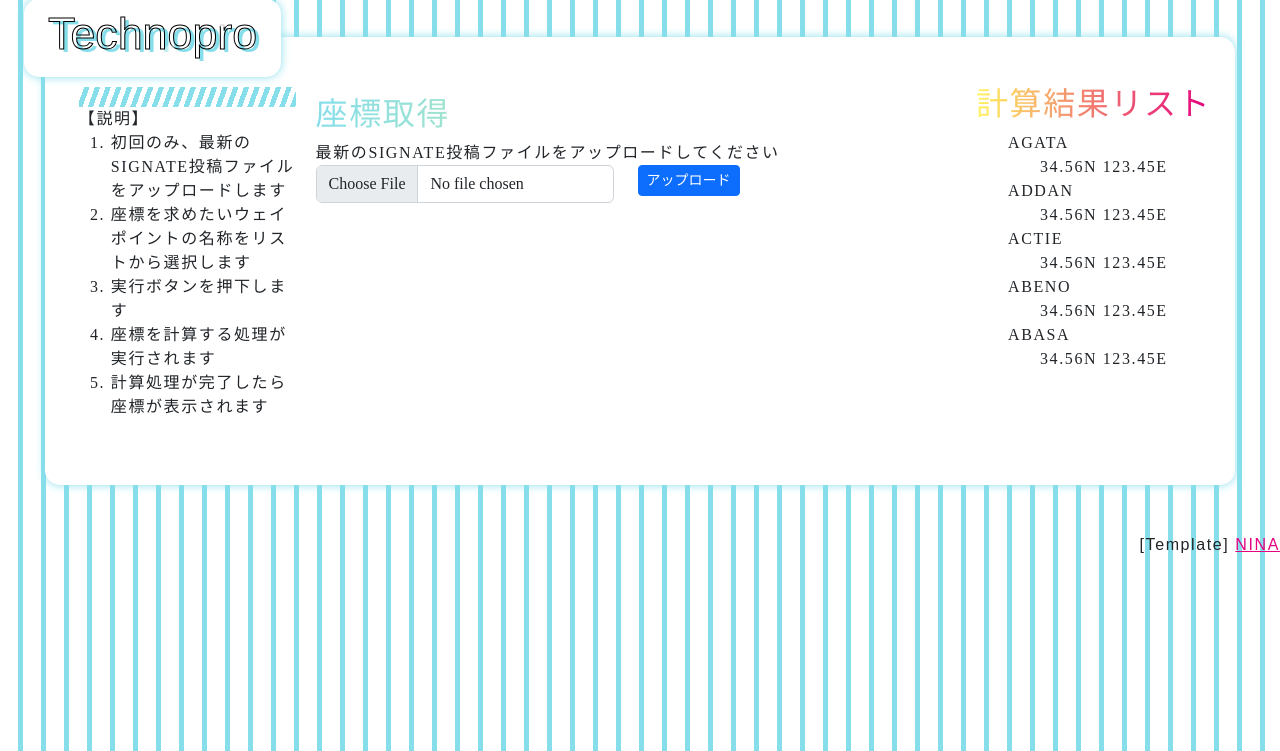
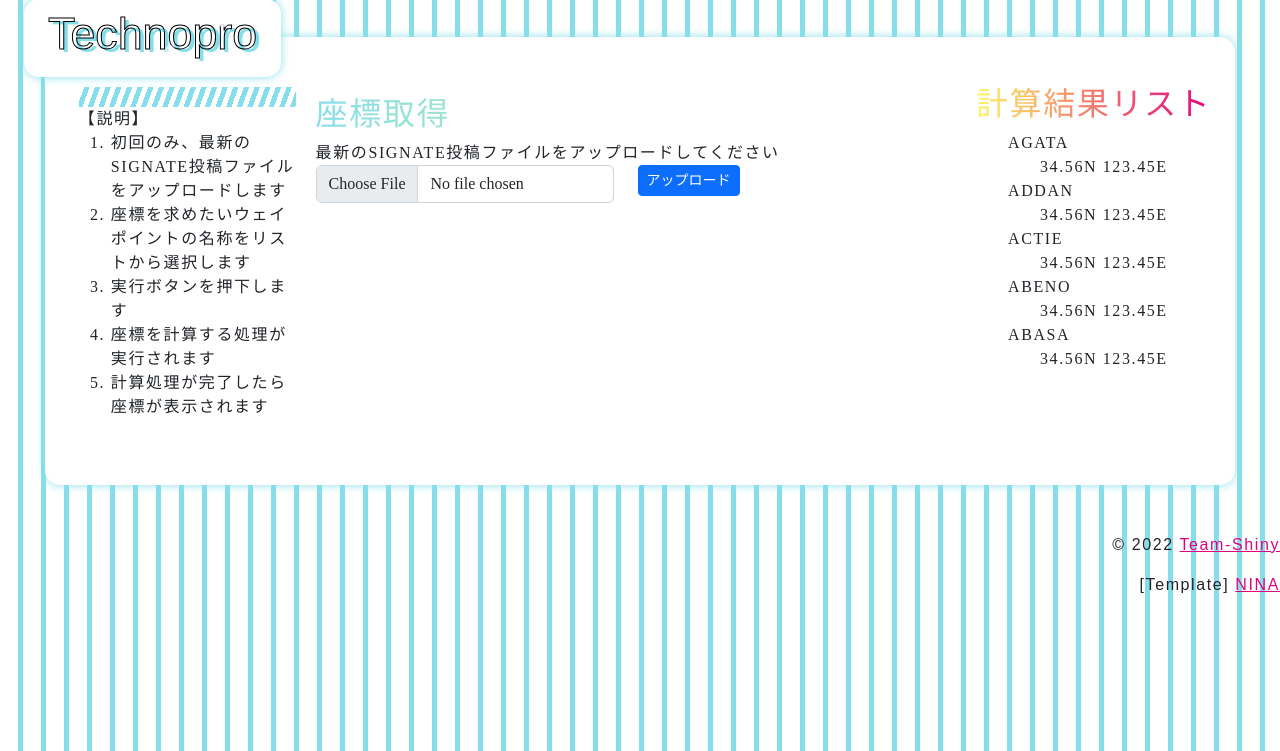
Before and after one commit to il-piccola/Technopro, a Django app: page /upload in a window 1280 px wide. Shown: the part 49-800 px from the top of the page. Run offline with Django 4.2, Linux system fonts and the light colour scheme.

Commit message:
20220727_03

```diff
--- a/Technopro/templates/Technopro/index.html
+++ b/Technopro/templates/Technopro/index.html
@@ -97,7 +97,8 @@
                 </ul>
             </section>
         </main>
-        <footer>[Template] <a href="https://ninawas.me" target="_blank">NINA</a></footer>
+        <footer>© 2022 <a href="https://team-shiny.org/" target="_blank" rel="noopener noreferrer">Team-Shiny</a></footer>
+        <footer>[Template] <a href="https://ninawas.me" target="_blank" rel="noopener noreferrer">NINA</a></footer>
         <script src="https://cdn.jsdelivr.net/npm/bootstrap@5.2.0-beta1/dist/js/bootstrap.bundle.min.js" integrity="sha384-pprn3073KE6tl6bjs2QrFaJGz5/SUsLqktiwsUTF55Jfv3qYSDhgCecCxMW52nD2" crossorigin="anonymous"></script>
     </body>
 </html>
```
